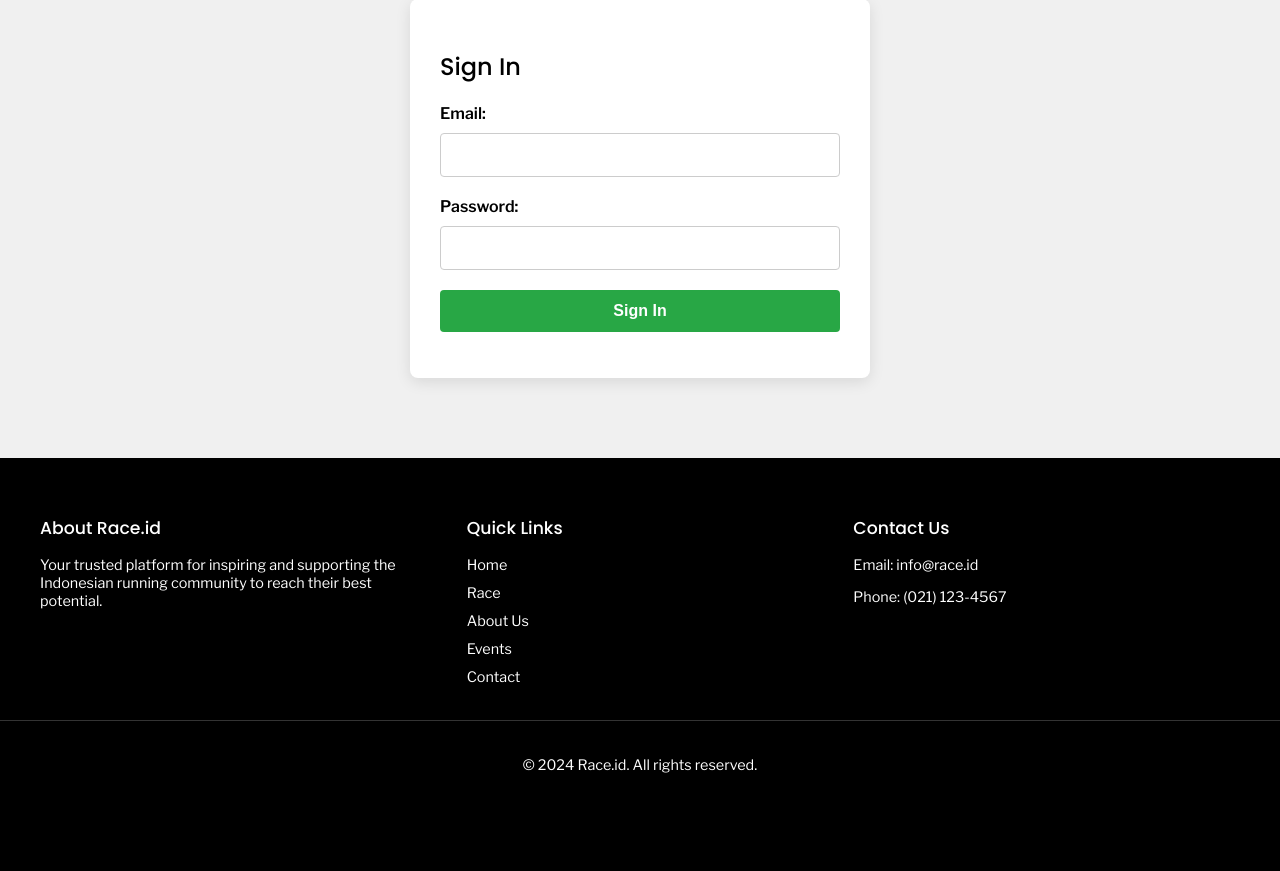
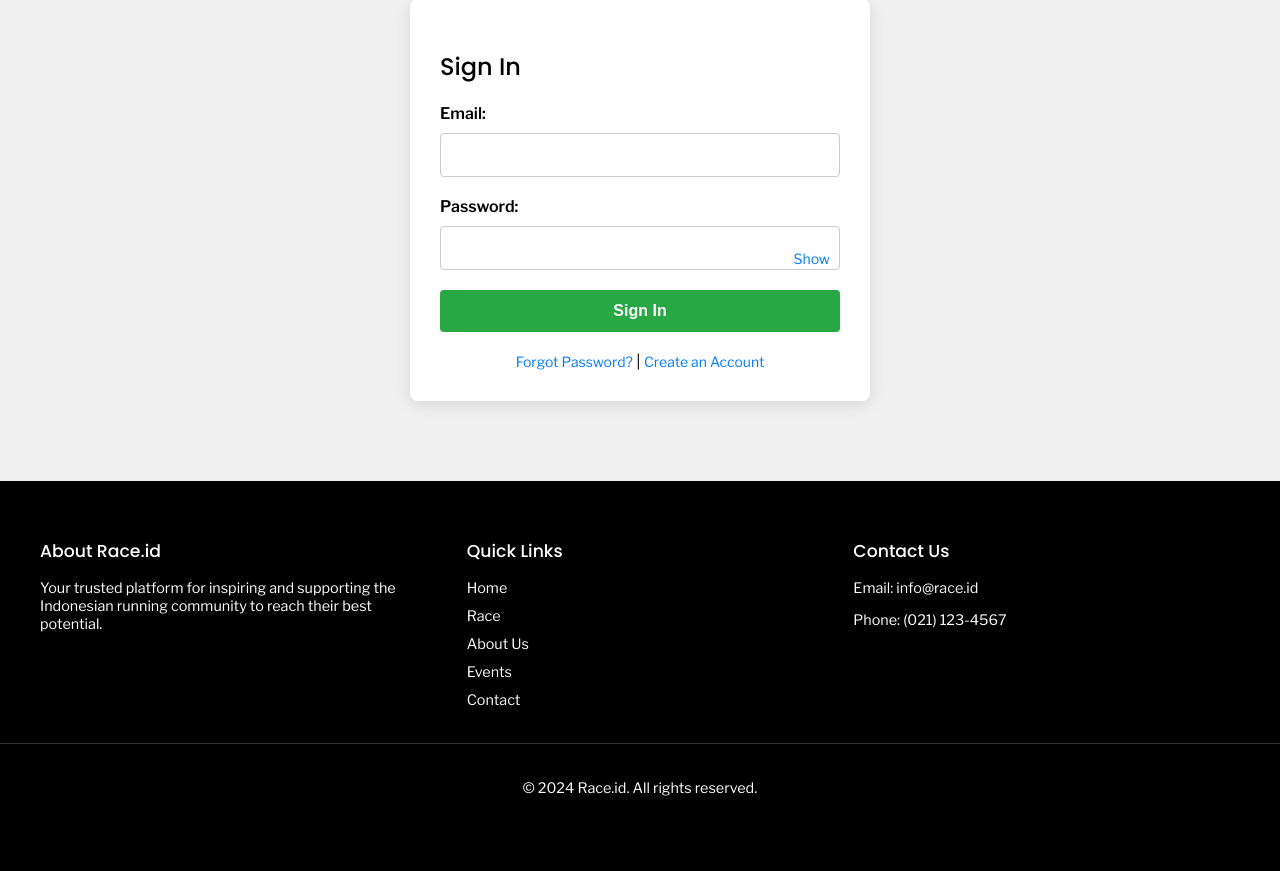
Before and after one commit to AutisticKao/Race-id-experimental-test, a PHP site: page /signin.php in a window 1280 px wide. Shown: the part 196-1067 px from the top of the page. Before the commit the page ends 969 px from the top, so only its background shows below. Run offline with PHP 8.4, Linux system fonts and the light colour scheme.

Commit message:
Update signin.php

```diff
--- a/signin.php
+++ b/signin.php
@@ -1,4 +1,3 @@
-
 <?php include 'header.php'; ?>
 
 <main class="signin-container">
@@ -8,10 +7,23 @@
         <input type="email" id="email" name="email" required>
 
         <label for="password">Password:</label>
-        <input type="password" id="password" name="password" required>
+        <div class="password-container">
+            <input type="password" id="password" name="password" required>
+            <span class="toggle-password">Show</span>
+        </div>
+
+        <!-- Error message placeholder -->
+        <div class="error-message" id="error-message" style="display: none;">
+            Invalid email or password. Please try again.
+        </div>
 
         <button type="submit" class="signin-btn">Sign In</button>
     </form>
+    <div class="form-links">
+        <a href="forgot_password.php">Forgot Password?</a>
+        <span>|</span>
+        <a href="signup.php">Create an Account</a>
+    </div>
 </main>
 
 <style>
@@ -48,6 +60,26 @@
     font-size: 16px;
 }
 
+.password-container {
+    position: relative;
+}
+
+.toggle-password {
+    position: absolute;
+    right: 10px;
+    top: 50%;
+    transform: translateY(-50%);
+    cursor: pointer;
+    font-size: 14px;
+    color: #007bff;
+}
+
+.error-message {
+    color: red;
+    margin-bottom: 20px;
+    font-size: 14px;
+}
+
 .signin-btn {
     width: 100%;
     padding: 12px;
@@ -63,6 +95,42 @@
 .signin-btn:hover {
     background-color: #218838;
 }
+
+.form-links {
+    text-align: center;
+    margin-top: 20px;
+}
+
+.form-links a {
+    color: #007bff;
+    text-decoration: none;
+    font-size: 14px;
+}
+
+.form-links a:hover {
+    text-decoration: underline;
+}
 </style>
 
+<script>
+document.addEventListener('DOMContentLoaded', function() {
+    const togglePassword = document.querySelector('.toggle-password');
+    const passwordInput = document.getElementById('password');
+
+    togglePassword.addEventListener('click', function() {
+        const type = passwordInput.getAttribute('type') === 'password' ? 'text' : 'password';
+        passwordInput.setAttribute('type', type);
+        this.textContent = type === 'password' ? 'Show' : 'Hide';
+    });
+
+    // Example of showing an error message
+    // This should be controlled by your server-side logic
+    const errorMessage = document.getElementById('error-message');
+    const showError = false; // Set this based on your server-side validation
+    if (showError) {
+        errorMessage.style.display = 'block';
+    }
+});
+</script>
+
 <?php include 'footer.php'; ?>
```
